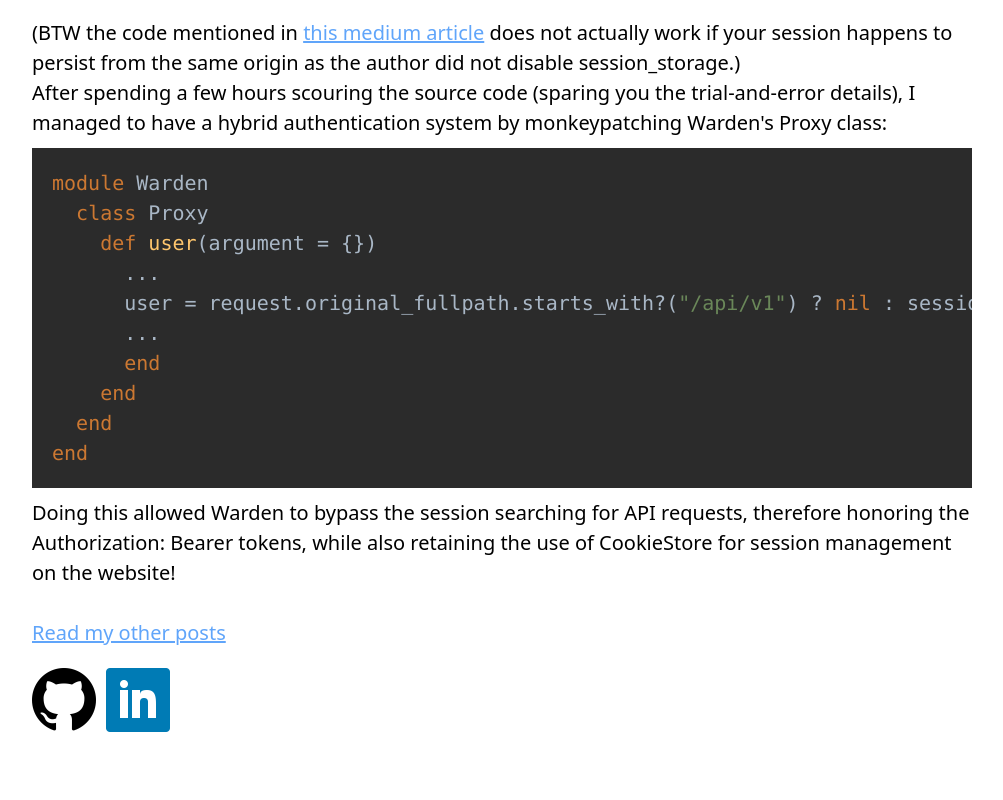
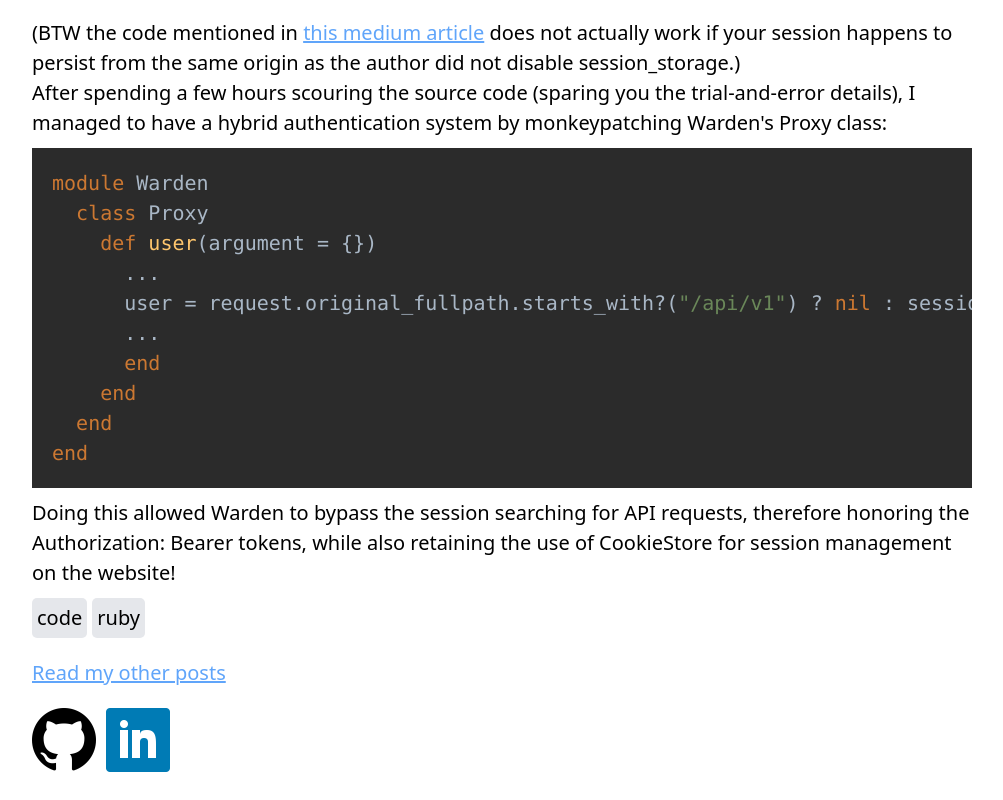
Before and after one commit to causztic/nextjs-blog, a Next.js app: page /posts/devise-jwt-session-hybrid in a window 1280 px wide. Shown: the part 2279-3079 px from the top of the page, without its empty margins (138-1141 px from the left). Before the commit the page ends 3039 px from the top, so only its background shows below. Built offline with nearby package versions, Linux system fonts and the light colour scheme.

Commit message:
Add tags

```diff
--- a/components/tag.tsx
+++ b/components/tag.tsx
@@ -1,6 +1,7 @@
 declare type Color = 'gray' | 'green' | 'yellow'
+declare type TagProps = { text: string, color?: Color }
 
-export default function Tag({ text, color = 'gray' }: { text: string, color?: Color }): JSX.Element {
+export default function Tag({ text, color = 'gray' }: TagProps): JSX.Element {
   // TODO: refactor to prevent tag color from being purged
   // see: https://tailwindcss.com/docs/optimizing-for-production
   return <div className={`inline-block mr-1 bg-${color}-200 p-1 rounded`}>{text}</div>
--- a/lib/posts.ts
+++ b/lib/posts.ts
@@ -3,7 +3,8 @@ import path from 'path'
 import matter from 'gray-matter'
 import { formatDate } from './date'
 
-export type PostData = Record<string, string>;
+// eslint-disable-next-line @typescript-eslint/no-explicit-any
+export type PostData = Record<string, any>;
 
 const postsDirectory = path.join(process.cwd(), 'posts')
 
--- a/pages/posts/[id].tsx
+++ b/pages/posts/[id].tsx
@@ -9,6 +9,7 @@ import sql from 'react-syntax-highlighter/dist/cjs/languages/prism/sql';
 
 import { GetStaticPathsResult, GetStaticPropsResult } from 'next'
 import Link from 'next/link'
+import Tag from '../../components/tag';
 import Layout from '../../components/layout'
 import { getAllPostIds, getPostData, PostData } from '../../lib/posts'
 import styles from './post.module.scss'
@@ -46,10 +47,10 @@ const components: any = {
 }
 
 
-export default function Post({ title, date, content }: PostData): JSX.Element {
+export default function Post({ title, date, content, tags }: PostData): JSX.Element {
   return (
     <Layout title={title} description={content.split("\n")[0]}>
-      <article className="mb-6">
+      <article className="mb-4">
         <h1 className="font-bold font-sans text-gray-900">{title}</h1>
         <section className="post-date text-sm text-gray-600">{date}</section>
         <hr className="my-4" />
@@ -58,6 +59,9 @@ export default function Post({ title, date, content }: PostData): JSX.Element {
             {content}
           </ReactMarkdown>
         </section>
+        <section className="tags mt-2">
+          {tags.map((tag: string, index: number) => <Tag key={index} text={tag}></Tag>)}
+        </section>
       </article>
       <Link href="/posts">
         <a className="underline text-blue-400">Read my other posts</a>
```
Also changed, not shown: posts/distinct-on-subquery-with-order.md (+0 -1 lines), posts/nextjs-new-design.md (+0 -1 lines).
